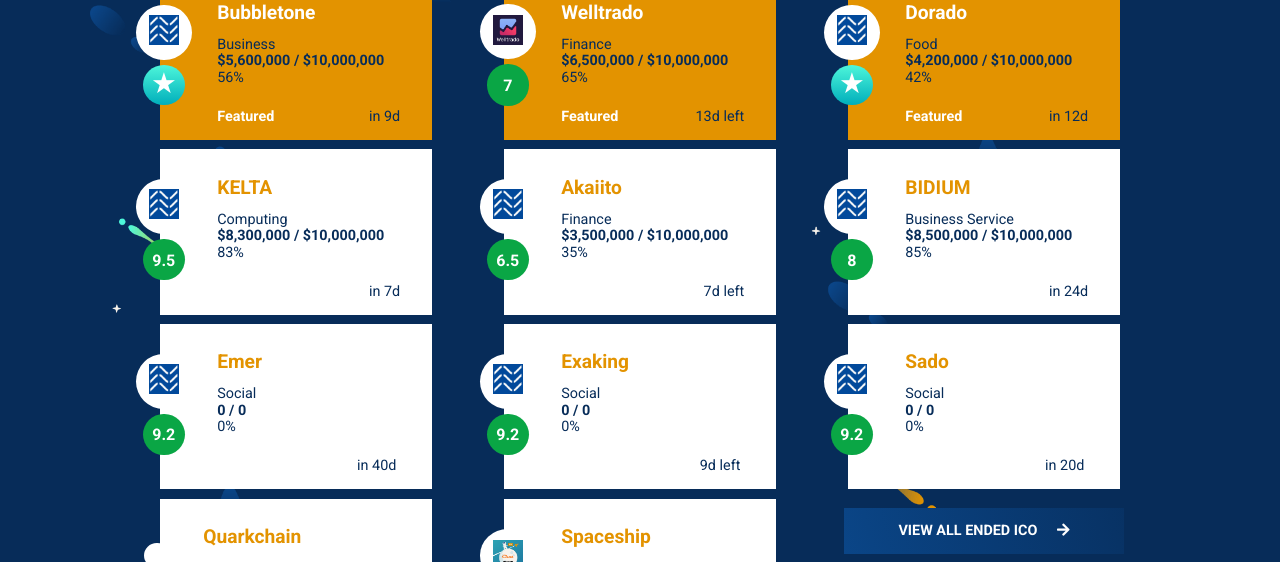
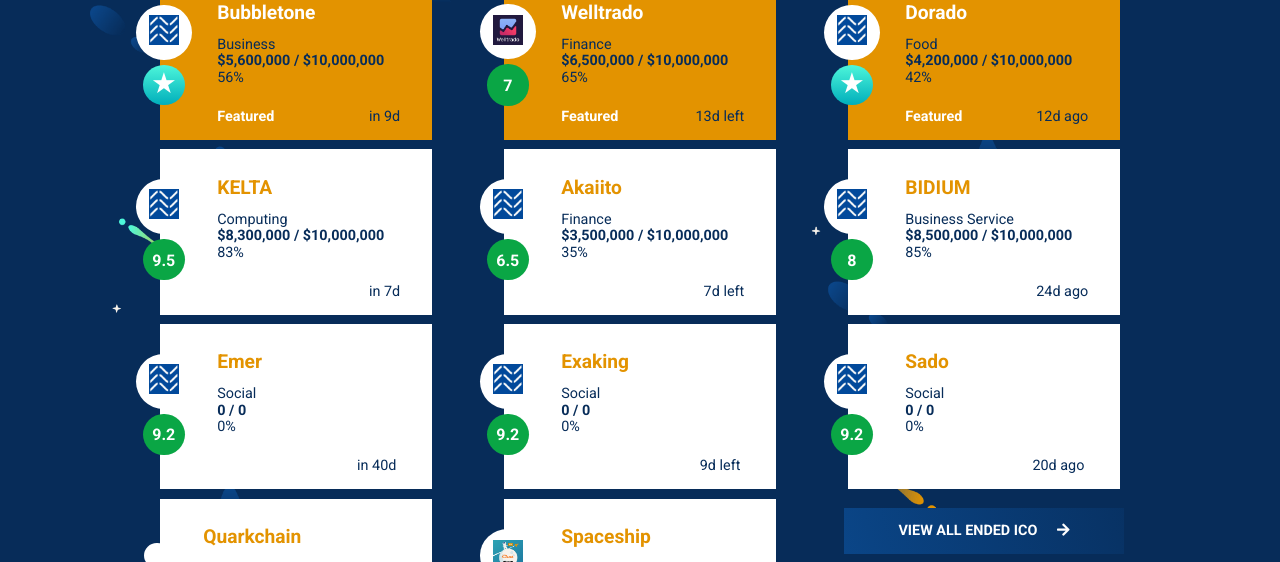
Before and after one commit to moonlandingnetwork/moonlandingnetwork.github.io, a Jekyll site: the page built from index.html, in a window 1280 px wide. Shown: the part 1062-1624 px from the top of the page. Built offline with Jekyll 4.4.1, drawn with Linux system fonts in a browser that asks for light colours; cached includes are drawn as plain includes; nearby versions of some CDN libraries; comment, search, counter and statistics services are not loaded.

Commit message:
Updated Date Suffix

```diff
--- a/index.html
+++ b/index.html
@@ -226,7 +226,7 @@ title: Moonlanding Network
                         <h6 class="ico-card-percentage">{{percent}}%</h6>
                         <div class="ico-card-meta">
                             <h6 class="ico-card-type">Featured</h6>
-                            <h6 class="ico-etr">{% if daysTo == 0 %}Ended Today{% else %}in {{daysTo}}d{% endif %}</h6>
+                            <h6 class="ico-etr">{% if daysTo == 0 %}Ended Today{% else %}{{daysTo}}d ago{% endif %}</h6>
                         </div>
                     </div>
 
```
